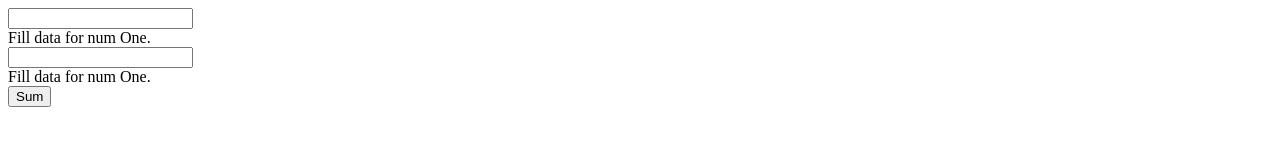
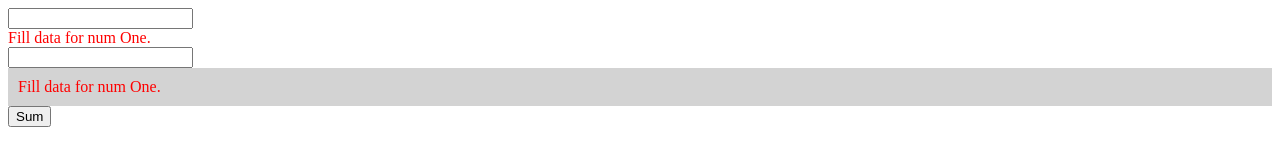
Before and after one commit to kyawswar/jquery, a plain HTML site: page calculation.html in a window 1280 px wide. Both pictures are taken after a click on the button "Sum". Drawn offline with nearby package versions, Linux system fonts and the light colour scheme.

Commit message:
Update calculation.html

```diff
--- a/calculation.html
+++ b/calculation.html
@@ -23,13 +23,13 @@
                 if(isNaN(numOne))
                 {
                     // alert('Fill data for num one.')
-                    $('#numOneErr').html('Fill data for num One.');
+                    $('#numOneErr').html('Fill data for num One.').css('color','red');
                 }
 
                 if(isNaN(numTwo))
                 {
                     // alert('Fill data for num two.')
-                    $('#numTwoErr').html('Fill data for num One.');
+                    $('#numTwoErr').html('Fill data for num One.').css({'color':'red','padding':'10px','background':'lightgray'});
                 }
 
                 var ans = numOne + numTwo;
```
